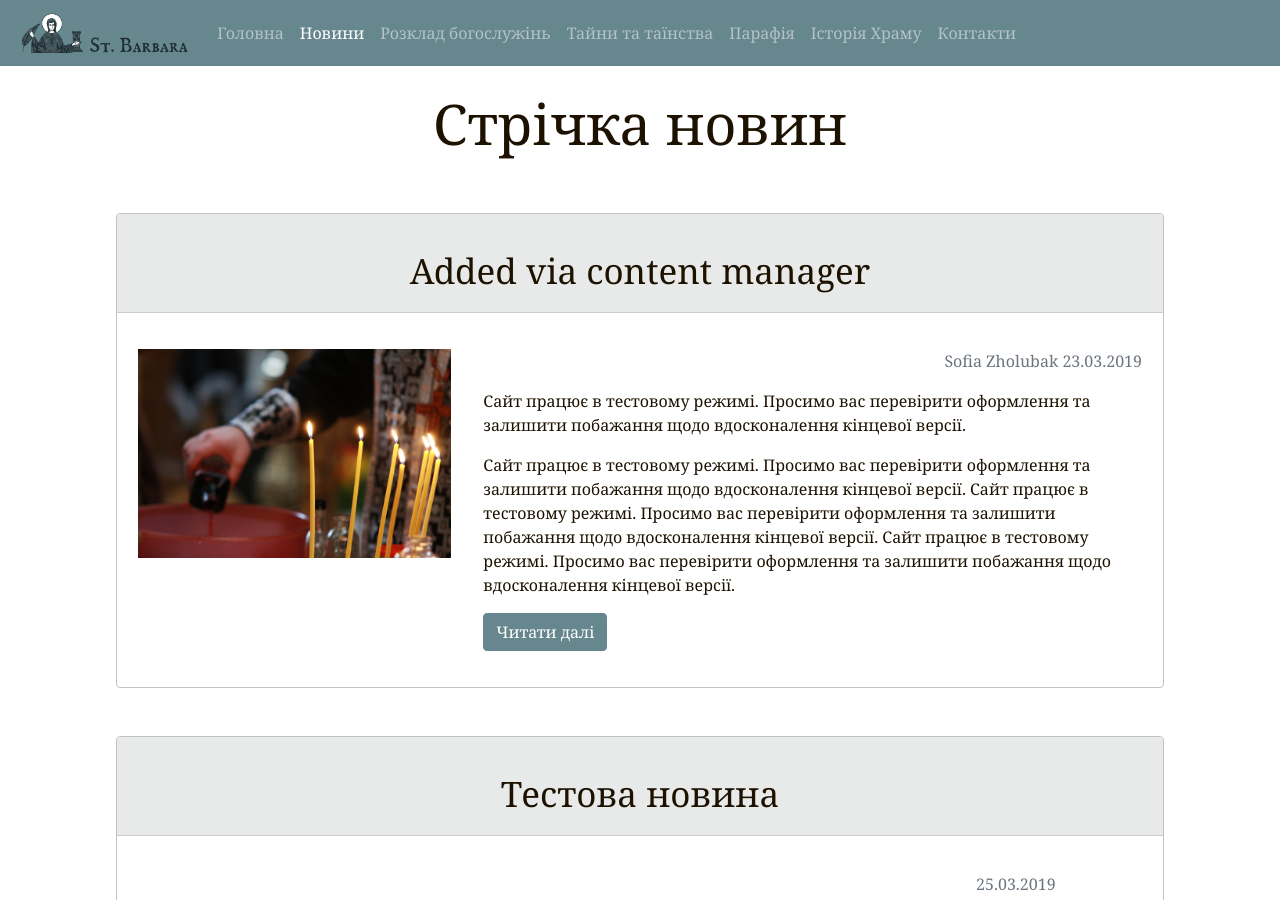
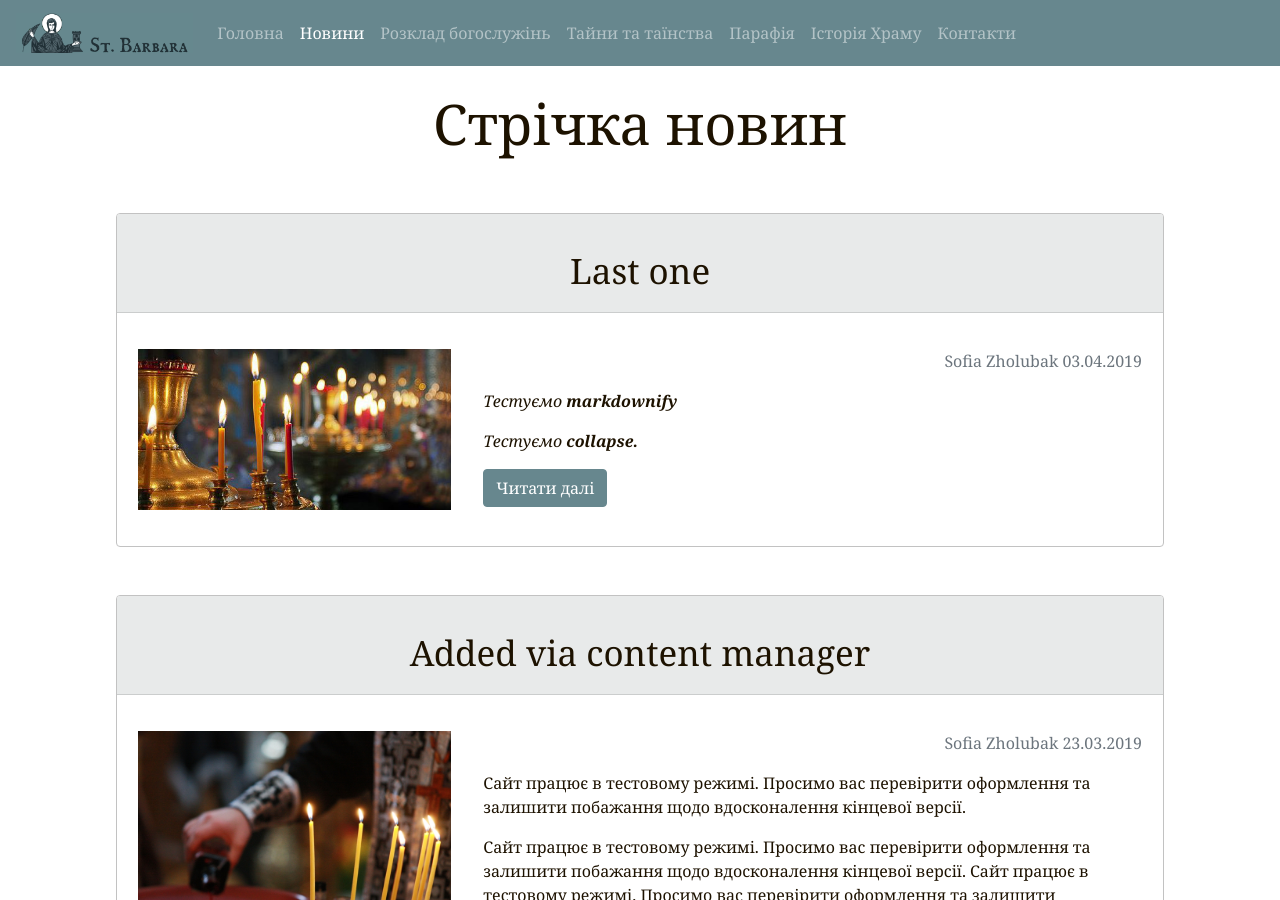
Before and after one commit to n3braska/jekyll, a Jekyll site: the page built from novyny.html, in a window 1280 px wide and 900 px high. Built offline with Jekyll 4.4.1, drawn with Linux system fonts in a browser that asks for light colours.

Commit message:
Update Всі Сторінки “news”

```diff
--- a/_data/news.yml
+++ b/_data/news.yml
@@ -1,4 +1,10 @@
 news:
+  - autor: Sofia Zholubak
+    date: 03.04.2019
+    excerpt: _Тестуємо_ _**markdownify**_
+    picture: /assets/images/uploads/ttt0.jpg
+    text: _Тестуємо_ _**collapse.**_
+    title: Last one
   - autor: Sofia Zholubak
     date: 23.03.2019
     excerpt: >-
```
